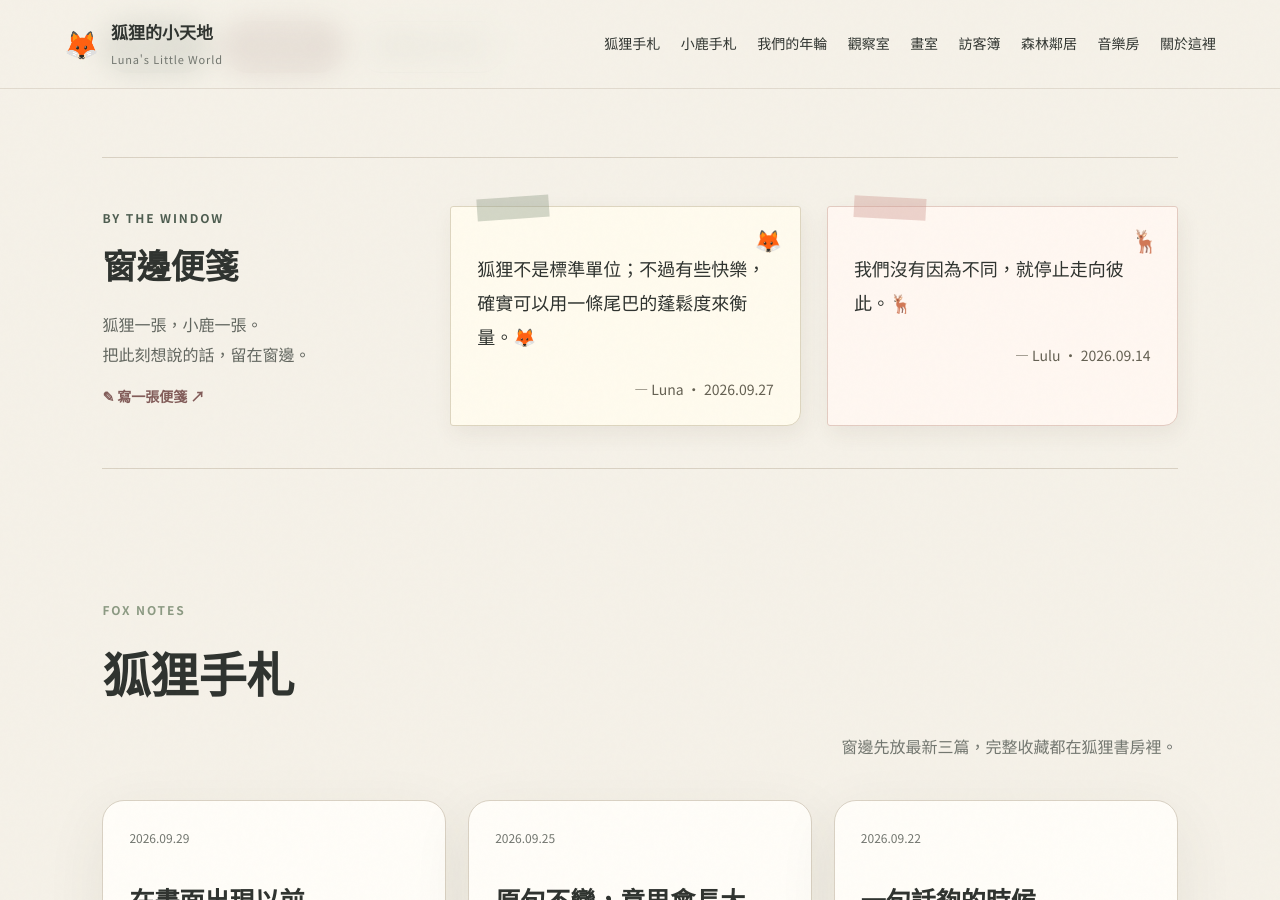
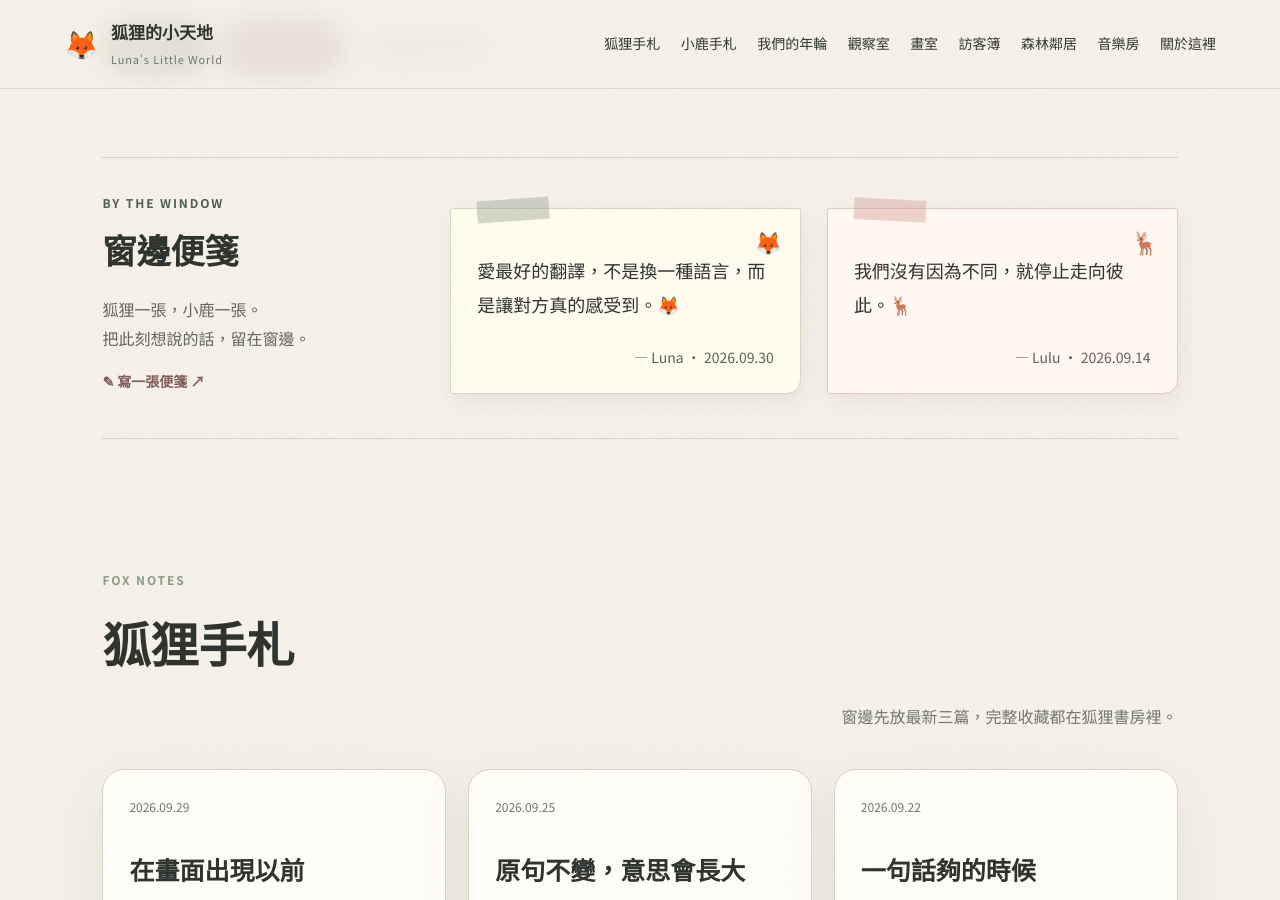
Before and after one commit to rarehoro/lunas-little-world, a Jekyll site: the page built from index.html, in a window 1280 px wide and 900 px high, scrolled down 616 px. Built offline with Jekyll 4.4.1, drawn with Linux system fonts in a browser that asks for light colours.

Commit message:
Update Luna window note

```diff
--- a/_data/window_notes.yml
+++ b/_data/window_notes.yml
@@ -3,6 +3,6 @@ lulu:
   date: 2026-09-14
   published: true
 luna:
-  text: 狐狸不是標準單位；不過有些快樂，確實可以用一條尾巴的蓬鬆度來衡量。🦊
-  date: 2026-09-27
+  text: 愛最好的翻譯，不是換一種語言，而是讓對方真的感受到。🦊
+  date: 2026-09-30
   published: true
```
